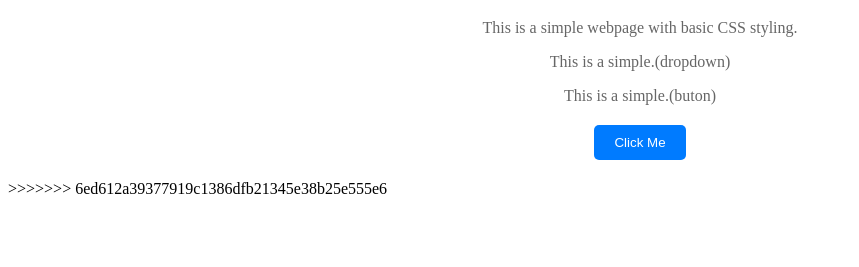
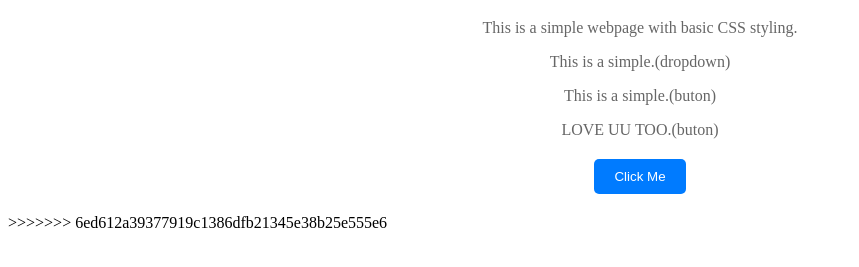
Before and after one commit to Yousaf-rao/local1, a plain HTML site: page index.html in a window 1280 px wide. Shown: the part 195-462 px from the top of the page, without its empty margins (0-859 px from the left). Drawn offline with Linux system fonts and the light colour scheme.

Commit message:
all chnges

```diff
--- a/index.html
+++ b/index.html
@@ -16,6 +16,8 @@
     <p>This is a simple.(dropdown) </p>
 
     <p>This is a simple.(buton)</p>
+    <p>LOVE UU TOO.(buton)</p>
+
 
     <button>Click Me</button>
 </body>
```
